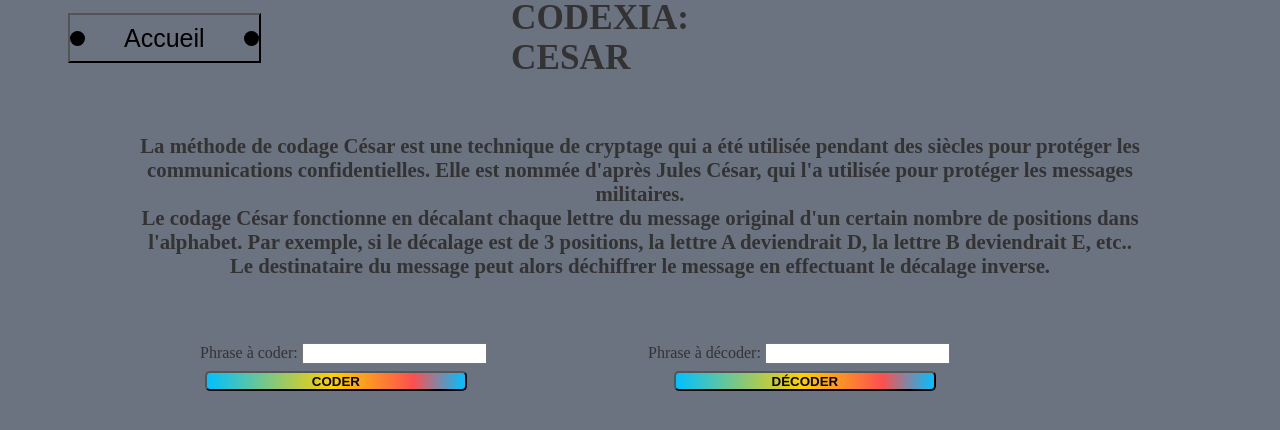
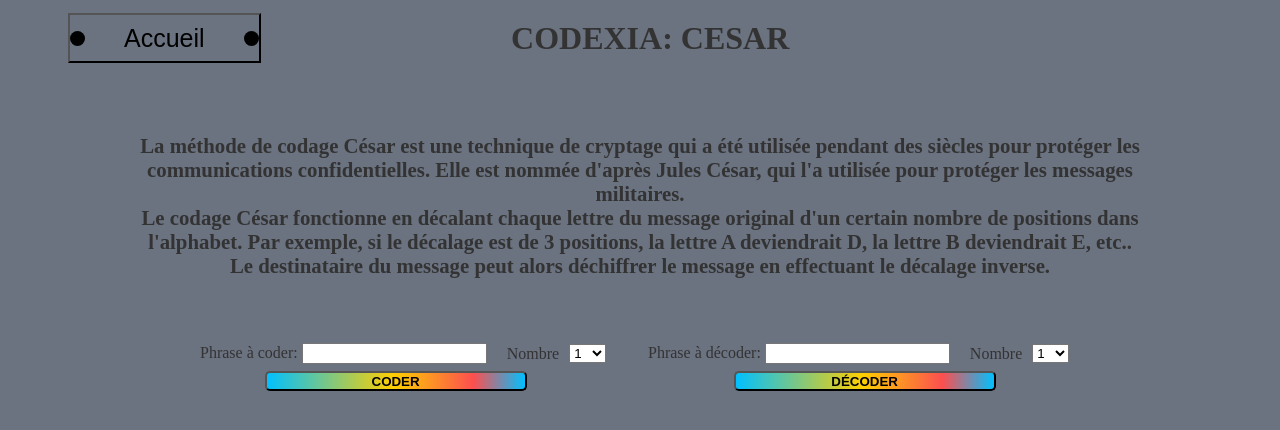
Before and after one commit to Guillaume-4/site_web_nsi, a Flask app: page /cesar in a window 1280 px wide. Shown: the top 430 px of the page. Run offline with Flask 3, Linux system fonts and the light colour scheme.

Commit message:
ajout bouton nb césar

```diff
--- a/app.py
+++ b/app.py
@@ -32,14 +32,17 @@ def morse():
 def cesar():
     phrase_a_coder = request.form.get("cesar_code")
     phrase_a_decoder = request.form.get("cesar_decode")
+
     if phrase_a_coder == None and phrase_a_decoder != None:
+        nombre = request.form.get("Nb_Code")
         print(phrase_a_decoder)
-        decoder = cesar_decoder(phrase_a_decoder)
+        decoder = cesar_decoder(phrase_a_decoder, nombre)
         print(decoder)
         return render_template("/cesar/cesar.html") + f"<h1>La Phrase décoder est: {decoder}</h1> "
     elif phrase_a_coder != None and phrase_a_decoder == None:
+        nombre = request.form.get("Nb_Code")
         print(phrase_a_coder)
-        coder = cesar_coder(phrase_a_coder)
+        coder = cesar_coder(phrase_a_coder, nombre)
         print(coder)
         return render_template("/cesar/cesar.html") + f"<h1>La Phrase coder est: {coder}</h1> "
     else:
@@ -67,4 +70,4 @@ def pigpen():
 
 phrase_a_decoder = None
 phrase_a_coder = None
-app.run()
+app.run(debug=True)
--- a/static/cesar.css
+++ b/static/cesar.css
@@ -109,7 +109,7 @@ header nav {
 .Titre-cesar{
     margin-left: 30%;
     width: 100%;
-    font-size: 2.2em;
+    font-size: 2em;
 
 }
 
@@ -225,3 +225,11 @@ to {
     border-color: #000000;
     text-align: center;
 }
+
+.form_nb{
+    margin-left: 10px;
+}
+
+.label_nb{
+    margin-left: 20px;
+}
--- a/static/morse.css
+++ b/static/morse.css
@@ -123,9 +123,9 @@ body{
 }
 
 .reponse{
-    position: fixed;
+    position: absolute;
     left: 10%;
-    margin-top: -275px;
+    margin-top: -265px;
     height: 10px;
     font-size: 1.3em;
 }
@@ -205,6 +205,7 @@ to {
     }
 
 .tftable {
+    margin-top: 2%;
     font-size:12px;
     color:#333333;
     width:60%;
--- a/templates/cesar/cesar.html
+++ b/templates/cesar/cesar.html
@@ -16,10 +16,72 @@
             <div class="form_code"><label>Phrase à coder: <input type="text" name="cesar_code"></label></div>
             <input type="submit" value="Coder" class="bouton_valider">
 
+            <form action="#">
+                <label for="nb" class="label_nb">Nombre</label>
+                <select name="Nb_Code" id="lang" method="POST" class="form_nb">
+                  <option value=1>1</option>
+                  <option value=2>2</option>
+                  <option value=3>3</option>
+                  <option value=4>4</option>
+                  <option value=5>5</option>
+                  <option value=6>6</option>
+                  <option value=7>7</option>
+                  <option value=8>8</option>
+                  <option value=9>9</option>
+                  <option value=10>10</option>
+                  <option value=11>11</option>
+                  <option value=12>12</option>
+                  <option value=13>13</option>
+                  <option value=14>14</option>
+                  <option value=15>15</option>
+                  <option value=16>16</option>
+                  <option value=17>17</option>
+                  <option value=18>18</option>
+                  <option value=19>19</option>
+                  <option value=20>20</option>
+                  <option value=21>21</option>
+                  <option value=22>22</option>
+                  <option value=23>23</option>
+                  <option value=24>24</option>
+                  <option value=25>25</option>
+                </select>
+
+          </form>
         </form>
         <form method="POST" class="decoder" >
             <div class="form_decode"><label>Phrase à décoder: <input type="text" name="cesar_decode"></label></div>
             <input type="submit" value="Décoder" class="bouton_décoder">
+            <form action="#" class="form_nb">
+                <label for="nb" class="label_nb">Nombre</label>
+                <select name="Nb_Code" id="lang" method="POST" class="form_nb">
+                  <option value=1>1</option>
+                  <option value=2>2</option>
+                  <option value=3>3</option>
+                  <option value=4>4</option>
+                  <option value=5>5</option>
+                  <option value=6>6</option>
+                  <option value=7>7</option>
+                  <option value=8>8</option>
+                  <option value=9>9</option>
+                  <option value=10>10</option>
+                  <option value=11>11</option>
+                  <option value=12>12</option>
+                  <option value=13>13</option>
+                  <option value=14>14</option>
+                  <option value=15>15</option>
+                  <option value=16>16</option>
+                  <option value=17>17</option>
+                  <option value=18>18</option>
+                  <option value=19>19</option>
+                  <option value=20>20</option>
+                  <option value=21>21</option>
+                  <option value=22>22</option>
+                  <option value=23>23</option>
+                  <option value=24>24</option>
+                  <option value=25>25</option>
+                </select>
+
+          </form>
         </form>
 
     </div>
--- a/templates/script/cesar.py
+++ b/templates/script/cesar.py
@@ -1,6 +1,7 @@
 dico_alpha = {'a': 1,'b': 2,'c': 3,'d': 4,'e': 5,'f': 6,'g': 7,'h': 8,'i': 9,'j': 10,'k': 11,'l': 12,'m': 13,'n': 14, 'o': 15,'p': 16,'q':17,'r': 18,'s': 19,'t': 20,'u': 21,'v': 22,'w': 23,'x': 24,'y': 25,'z': 26, ' ': " "}
 
-def cesar_coder(phrase):
+def cesar_coder(phrase, x):
+    x = int(x)
     phrase_terminer = ""
     phrase_code = []
     for i in range(len(phrase)):
@@ -20,7 +21,8 @@ def cesar_coder(phrase):
 
     return phrase_terminer
 
-def cesar_decoder(phrase_terminer):
+def cesar_decoder(phrase_terminer, x):
+    x = int(x)
     phrase_deco = ""
     temp = []
     w = 1000
@@ -28,17 +30,18 @@ def cesar_decoder(phrase_terminer):
         for ele in dico_alpha.items():
             if phrase_terminer[i] == " ":
                 w = " "
+            elif w == 0 :
+                w = 26
             elif phrase_terminer[i] == ele[0] and phrase_terminer[i] != " ":
-                w = ele[1] - x
-            elif w == 0 :
-                w = w + 26
+                if ele[1] - x < 0:
+                    w = ele[1] + 26
+                    w = w - x
+                else:
+                    w = ele[1] - x
+
         for ele in dico_alpha.items():
             if w == ele[1]:
                 temp.append(ele[0])
     for j in temp:
         phrase_deco = phrase_deco + j
     return phrase_deco
-
-
-
-x = 3
```
